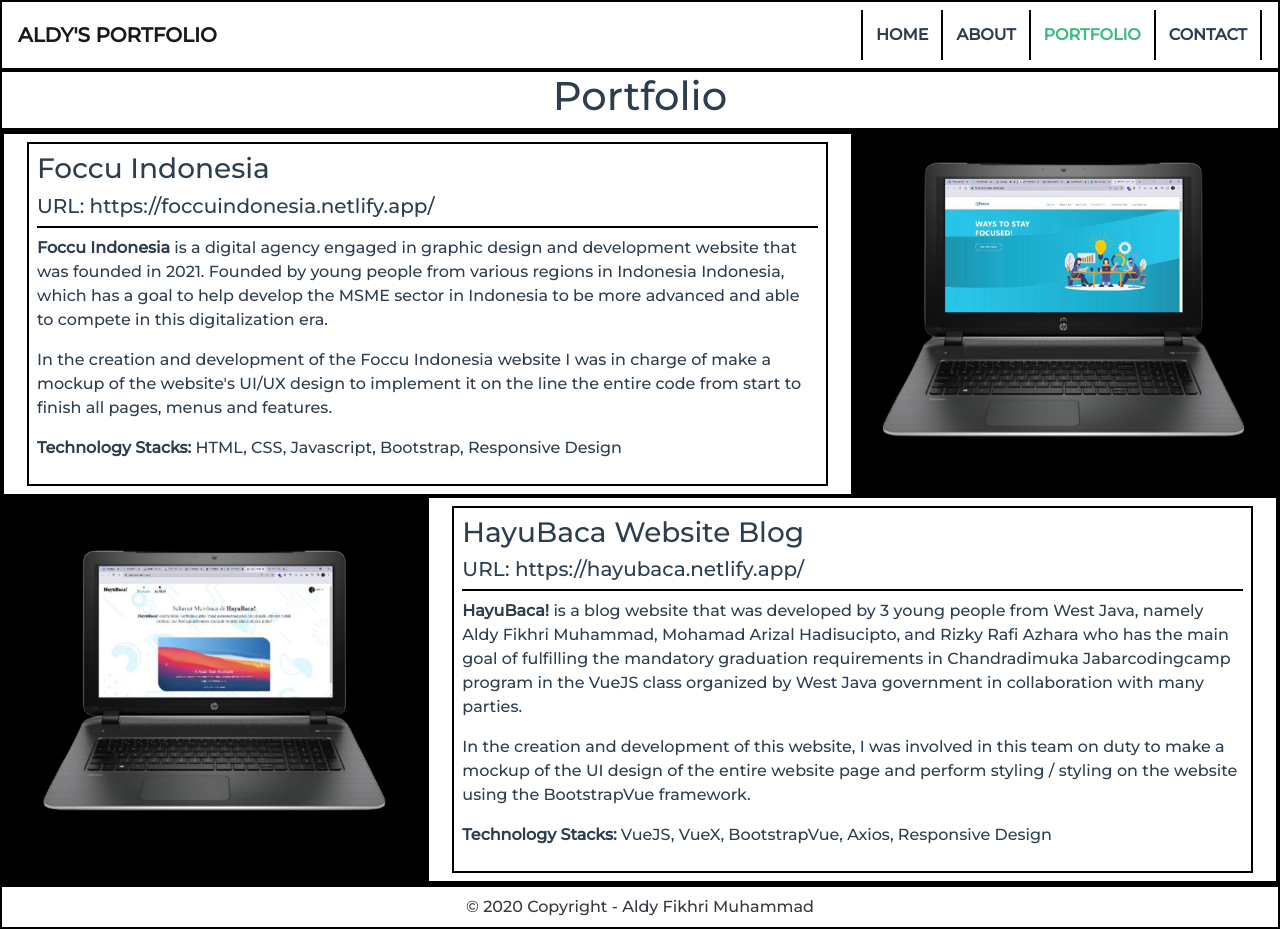
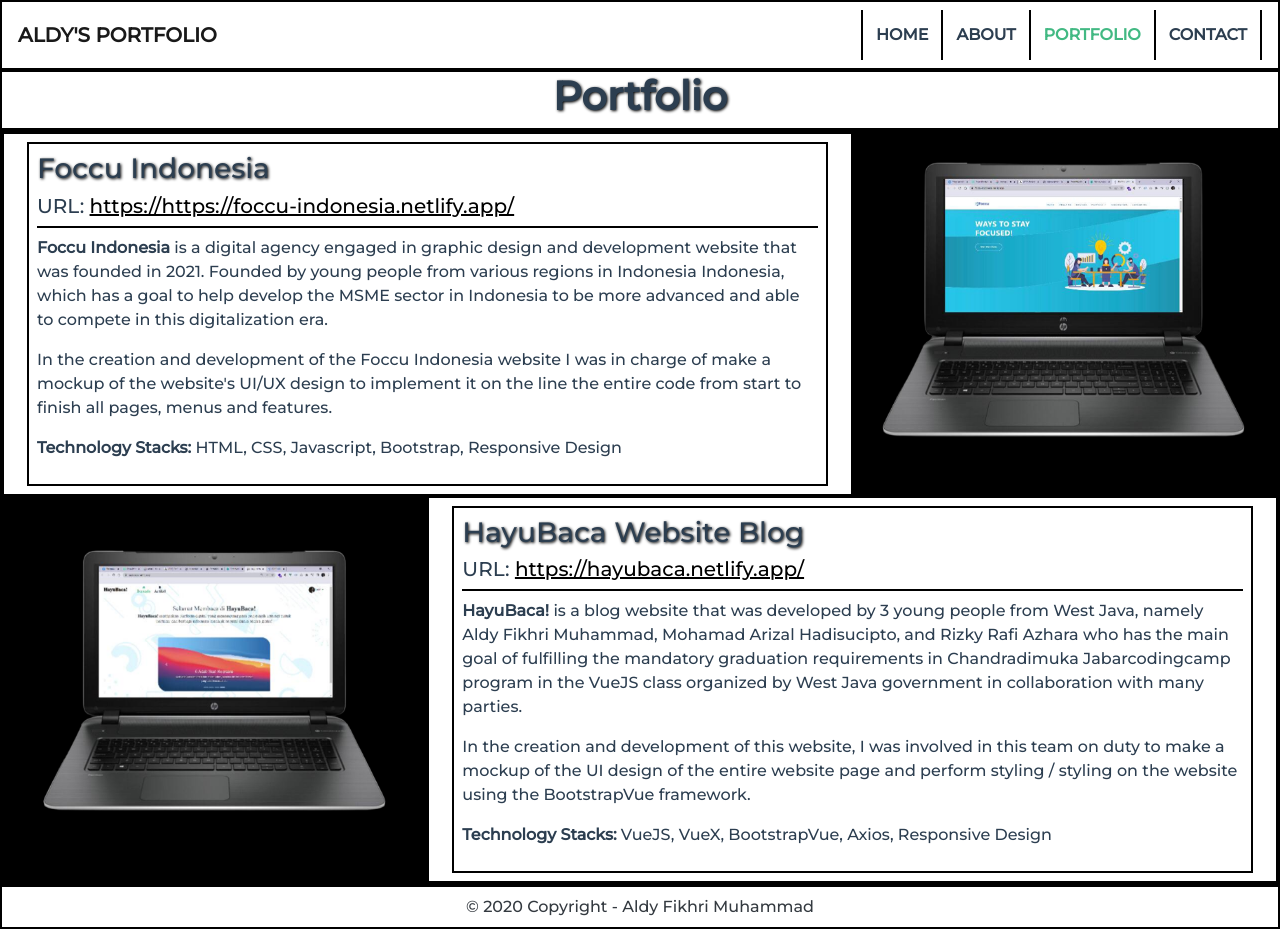
Before and after one commit to aldyfikhrimuhammad/Portfolio-Website-Brutalist-Style, a Vue app: page /portfolio in a window 1280 px wide. Built offline with nearby package versions, Linux system fonts and the light colour scheme.

Commit message:
Fix some problems

```diff
--- a/src/views/AboutView.vue
+++ b/src/views/AboutView.vue
@@ -72,13 +72,14 @@
 <style scoped>
 h1 {
   font-weight: bolder;
-  text-shadow: 3px 3px 7px #000;
+  text-shadow: 1px 1px 3px #000;
 }
 h4 {
   font-weight: bolder;
 }
 h6 {
   border-bottom: 2px solid black;
+  padding-bottom: 25px;
 }
 p {
   font-size: 1.2em;
@@ -107,7 +108,7 @@
 .titleAbout {
   font-size: 2.5em;
   font-weight: bolder;
-  text-shadow: 3px 3px 7px #fff;
+  text-shadow: 1px 1px 3px #fff;
 }
 .contentRight {
   display: flex;
--- a/src/views/PortfolioView.vue
+++ b/src/views/PortfolioView.vue
@@ -6,11 +6,11 @@
     <div>
       <b-container fluid class="bv-example-row" style="border: 2px solid black">
         <b-row>
-          <b-col cols="8" style="border: 2px solid black">
-            <div class="m-2 p-2" style="border: 2px solid black; text-align: left">
-              <div class="title" style="border-bottom: 2px solid black">
+          <b-col cols="8" class="portfolioContent">
+            <div class="m-2 p-2 text-left portfolioContent" >
+              <div class="titleBlog">
                 <h3>Foccu Indonesia</h3>
-                <h5>URL: https://foccuindonesia.netlify.app/</h5>
+                <h5>URL: <a href="https://foccu-indonesia.netlify.app//" target="_blank">https://https://foccu-indonesia.netlify.app/</a></h5>
               </div>
               <div class="description mt-2">
                 <p>
@@ -24,23 +24,24 @@
               </div>
             </div>
           </b-col>
-          <b-col cols="4" style="border: 2px solid black; background-color: #000">
+          <b-col cols="4" class="imgPorto">
             <div class="m-2">
               <img src="@/assets/Foccu Indonesia desktop.png" alt="Foccu-Indonesia Website" width="100%" height="100%" />
             </div>
           </b-col>
         </b-row>
         <b-row>
-          <b-col cols="4" style="border: 2px solid black; background-color: #000">
+          <b-col cols="4" class="imgPorto">
             <div class="m-2">
               <img src="@/assets/HayuBaca desktop.png" alt="HayuBaca Website" width="100%" height="100%" />
             </div>
           </b-col>
-          <b-col cols="8" style="border: 2px solid black">
-            <div class="m-2 p-2" style="border: 2px solid black; text-align: left">
-              <div class="title" style="border-bottom: 2px solid black">
+          <b-col cols="8" class="portfolioContent">
+            <div class="m-2 p-2 portfolioContent text-left">
+              <div class="titleBlog">
                 <h3>HayuBaca Website Blog</h3>
-                <h5>URL: https://hayubaca.netlify.app/</h5>
+
+                <h5>URL: <a href="https://hayubaca.netlify.app/" target="_blank">https://hayubaca.netlify.app/</a></h5>
               </div>
               <div class="description mt-2">
                 <p>
@@ -60,3 +61,31 @@
     </div>
   </div>
 </template>
+
+<style scoped>
+h1 {
+  font-weight: bolder;
+  text-shadow: 1px 1px 3px #000;
+}
+h3 {
+  text-shadow: 1px 1px 3px #000;
+}
+a {
+  color: #000;
+  text-decoration: underline;
+}
+a:hover {
+  transition: 0.5s;
+  text-shadow: 1px 1px 3px #000;
+}
+.portfolioContent {
+  border: 2px solid black;
+}
+.titleBlog {
+  border-bottom: 2px solid black;
+}
+.imgPorto {
+  border: 2px solid black;
+  background-color: #000;
+}
+</style>
```
